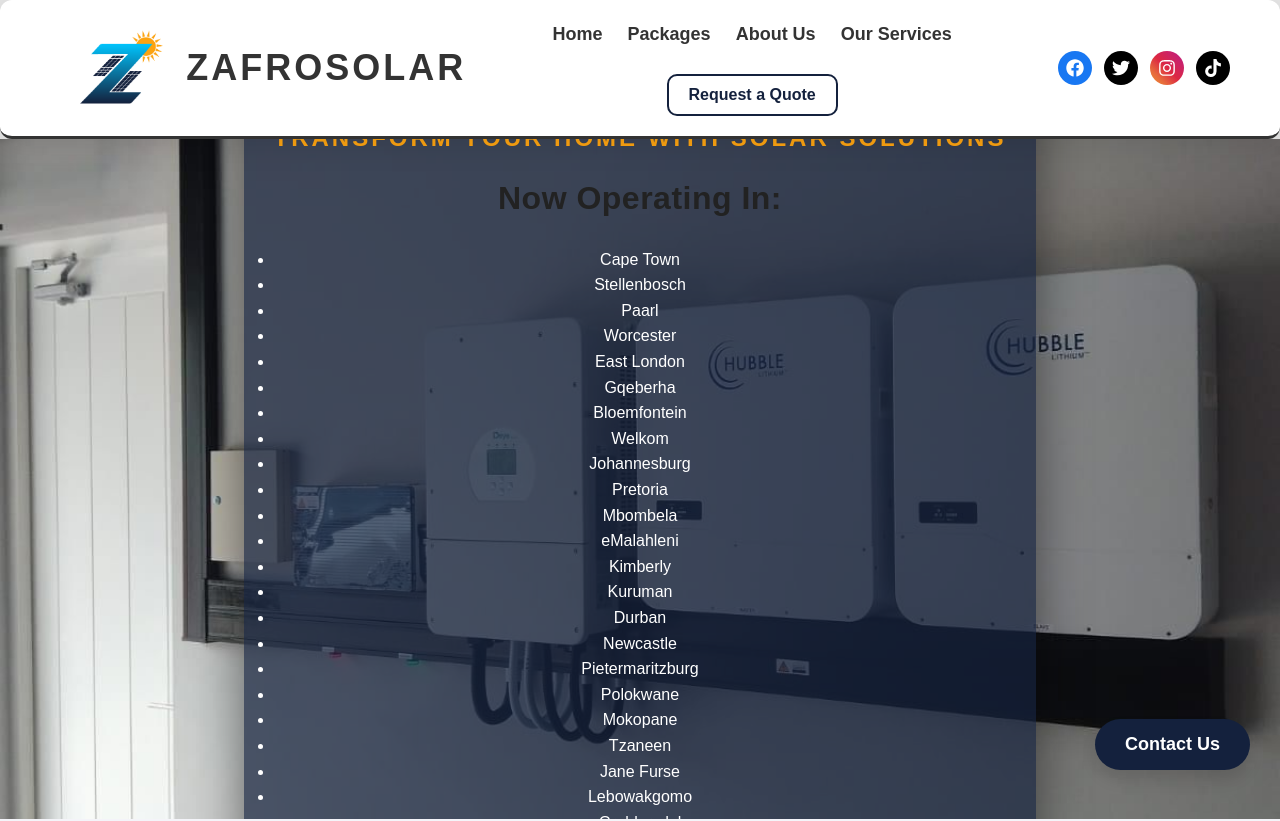
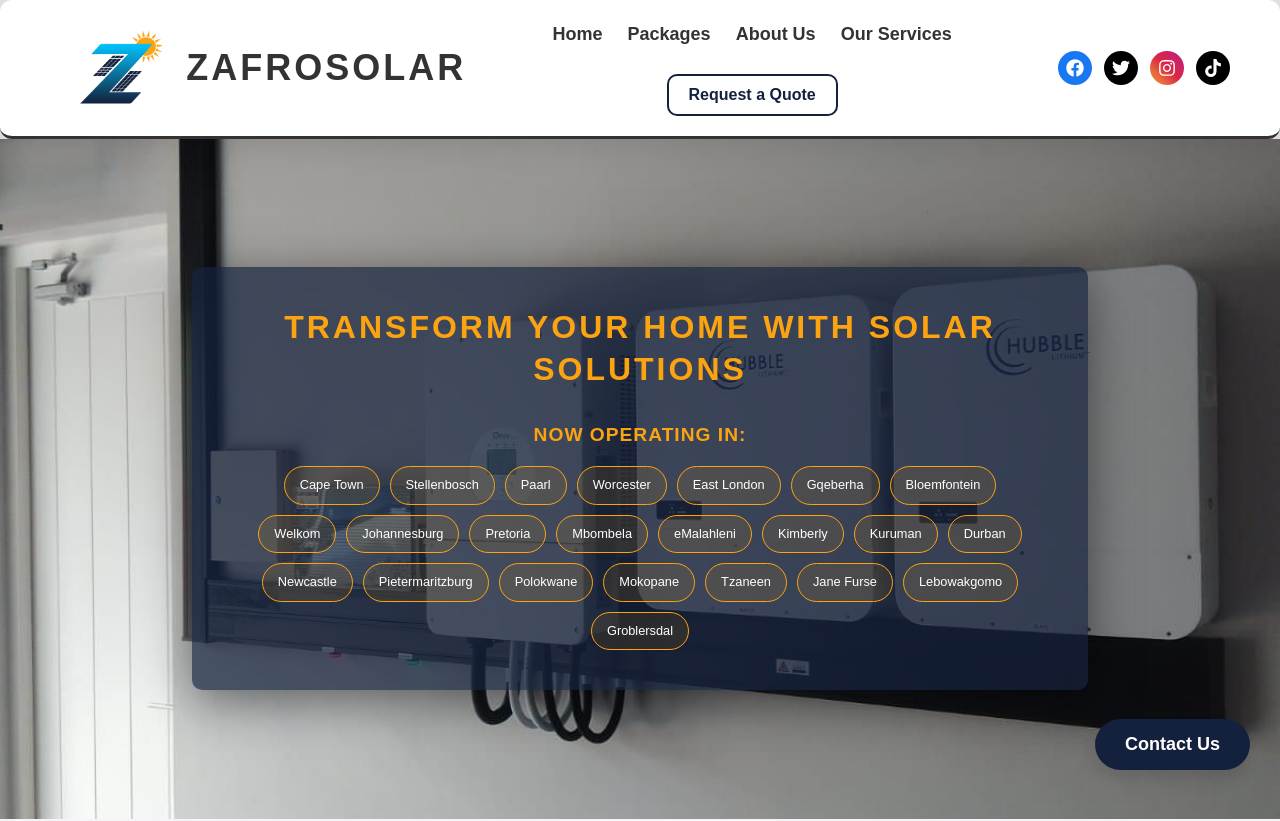
Before and after one commit to Agnes-99/zafrosolar, a React (Create React App) app: page / in a window 1280 px wide. Shown: the top 821 px of the page. Built offline with nearby package versions, Linux system fonts and the light colour scheme.

Commit message:
styled locations

```diff
--- a/src/styles/Hero.css
+++ b/src/styles/Hero.css
@@ -13,10 +13,10 @@
 }
 
 .hero h1 {
-  font-size: 2.rem;
+  font-size: 2rem;
   font-weight: 700;
   text-transform: uppercase;
-  margin-bottom: 20px;
+  margin-bottom: 10px;
   letter-spacing: 3px;
   line-height: 1.3;
   color: #fca311;
@@ -27,58 +27,64 @@
   transform: translateY(-5px);
 }
 
-.hero p {
-  font-size: 1.3rem;
-  margin-bottom: 30px;
-  max-width: 80%;
-  margin-left: auto;
-  margin-right: auto;
-  line-height: 1.6;
-  font-weight: 300;
-  letter-spacing: 0.5px;
-  color: #e5e5e5;
-  text-shadow: 0 2px 6px rgba(0, 0, 0, 0.3);
+.hero-locations {
+  margin-top: 5px;
+  padding: 20px;
+  border-radius: 10px;
+  color: #ffffff;
+  text-align: center;
+  max-height: 250px;
+  overflow-y: auto;
 }
 
-.cta-button-packages {
-  background-color: #fca311;
-  color: #14213d;
-  font-size: 1.1rem;
-  padding: 15px 40px;
-  border-radius: 50px;
-  text-decoration: none;
-  cursor: pointer;
-  transition: background-color 0.3s ease, transform 0.3s ease;
-  font-weight: 600;
+.hero-locations h2 {
+  font-size: 1.2rem;
+  margin-bottom: 15px;
+  color: #fca311;
   text-transform: uppercase;
   letter-spacing: 1px;
-  border: 2px solid transparent;
 }
 
-.cta-button-packages:hover {
-  background-color: #d88e00;
-  transform: translateY(-4px);
+.hero-locations ul {
+  display: flex;
+  flex-wrap: wrap;
+  gap: 10px;
+  justify-content: center;
+  padding: 0;
+  list-style: none;
 }
 
-.cta-button-packages:focus {
-  outline: none;
+.hero-locations li {
+  background-color: rgba(252, 163, 17, 0.1);
+  padding: 8px 15px;
+  border-radius: 20px;
+  font-size: 0.80rem;
+  color: #ffffff;
+  border: 1px solid #fca311;
+  transition: background-color 0.3s;
 }
+
+.hero-locations li:hover {
+  background-color: rgba(252, 163, 17, 0.3);
+}
+
 
 @media (max-width: 768px) {
   .hero h1 {
     font-size: 2.5rem;
   }
 
-  .hero p {
-    font-size: 1.2rem;
-  }
-
-  .cta-button-packages {
-    font-size: 1rem;
-    padding: 12px 30px;
-  }
-
   .hero-content {
     max-width: 90%;
   }
+
+  .hero-locations {
+    font-size: 0.9rem;
+    max-height: 200px;
+  }
+
+  .hero-locations ul {
+    gap: 6px;
+  }
+
 }
```
